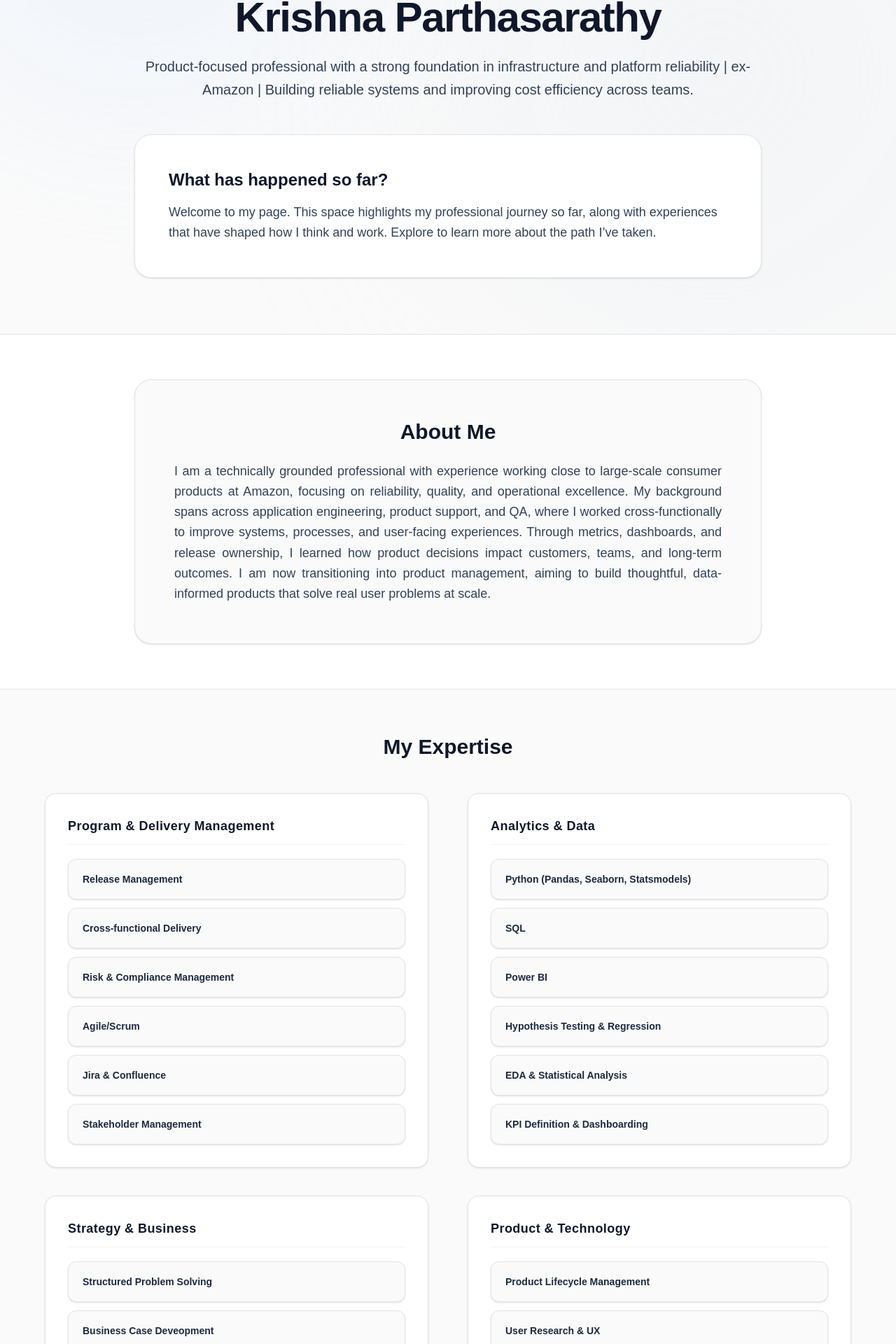
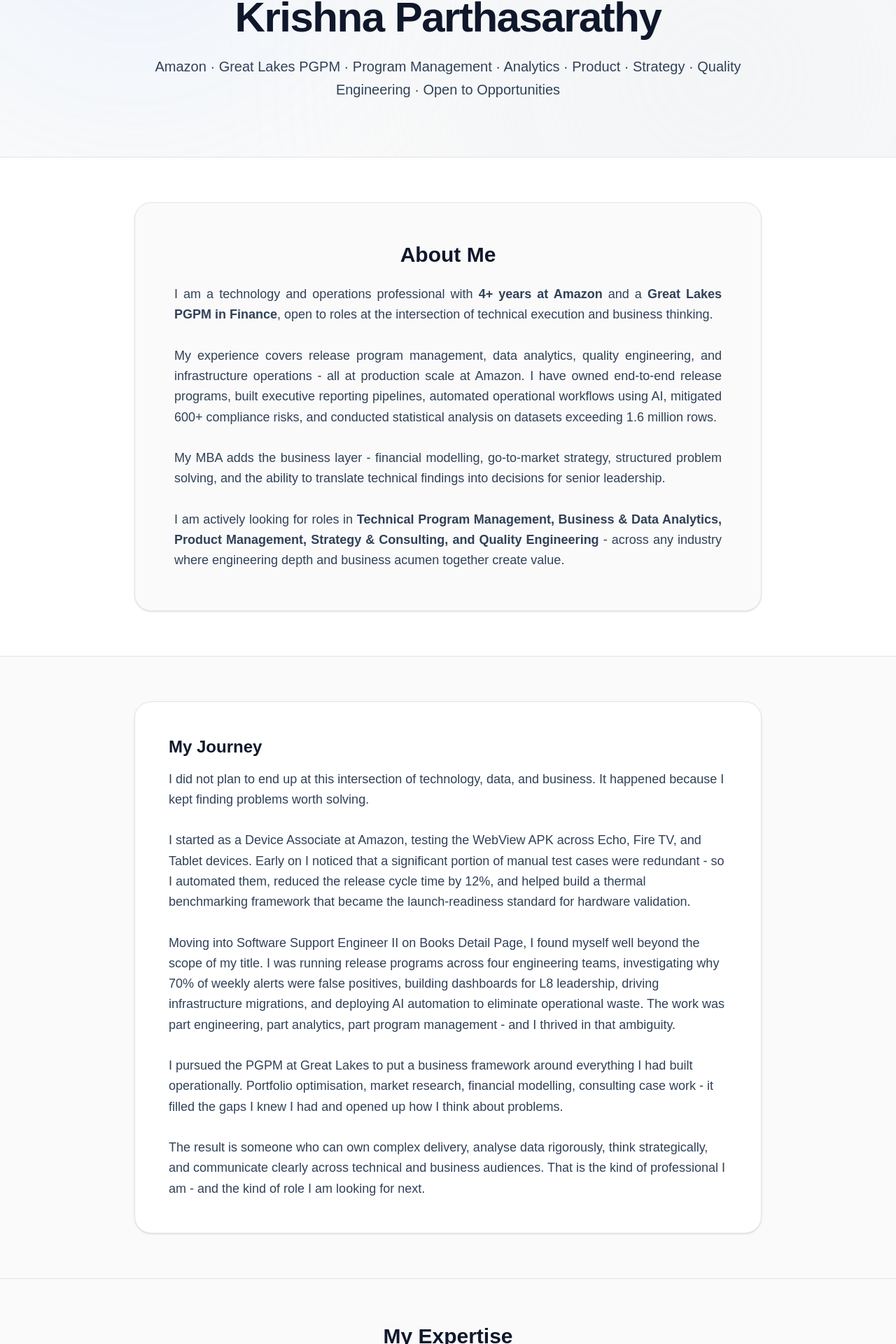
Before and after one commit to krishKp19/krishnaparthasarathy.1, a Next.js app: page / in a window 1280 px wide. Shown: the part 389-2309 px from the top of the page at 70% size. Built offline with nearby package versions, Linux system fonts and the light colour scheme.

Commit message:
Updating Home page

```diff
--- a/app/layout.tsx
+++ b/app/layout.tsx
@@ -21,7 +21,7 @@
         url: "/og-image.png", // This points to the image you put in the public folder
         width: 1200,
         height: 630,
-        alt: "Krishna Parthasarathy | Amazon | Program Management · Analytics · Strategy",
+        alt: "Krishna Parthasarathy | Amazon | Analytics · Strategy · Program Management · Product Management",
       },
     ],
   },
--- a/app/page.tsx
+++ b/app/page.tsx
@@ -1,6 +1,6 @@
 "use client";
 
-import FadeIn from "../components/FadeIn"; // Import our new animation component
+import FadeIn from "../components/FadeIn";
 
 export default function Home() {
   const expertise = [
@@ -30,7 +30,7 @@
       title: "Strategy & Business",
       skills: [
         "Structured Problem Solving",
-        "Business Case Deveopment",
+        "Business Case Development",
         "Go-to-Market Strategy",
         "Financial Modelling",
         "Root Cause Analysis",
@@ -46,6 +46,8 @@
         "CI/CD & Pipeline Automation",
         "Generative AI & LLM Integration",
         "A/B Testing",
+        "Selenium & Test Automation",
+        "Python & TypeScript",
       ],
     },
   ];
@@ -72,25 +74,12 @@
 
         <FadeIn delay={0.3}>
           <p className="text-base md:text-xl text-slate-700 max-w-4xl mx-auto font-medium leading-relaxed">
-            Product-focused professional with a strong foundation in infrastructure and platform reliability | ex-Amazon | Building reliable systems and improving cost efficiency across teams.
+            Amazon · Great Lakes PGPM · Program Management · Analytics · Product · Strategy · Quality Engineering · Open to Opportunities
           </p>
-        </FadeIn>
-
-        {/* WIDER, MORE ATTRACTIVE CARD */}
-        <FadeIn delay={0.4} direction="up">
-          <div className="mt-12 max-w-4xl w-full bg-white p-8 md:p-12 rounded-3xl border border-zinc-200 shadow-sm hover:shadow-md hover:-translate-y-1 transition-all duration-300 text-left">
-            <h2 className="text-xl md:text-2xl font-bold mb-4 text-slate-900">
-              What has happened so far?
-            </h2>
-
-            <p className="text-slate-700 leading-relaxed text-base md:text-lg font-medium">
-              Welcome to my page. This space highlights my professional journey so far, along with experiences that have shaped how I think and work. Explore to learn more about the path I’ve taken.
-            </p>
-          </div>
         </FadeIn>
       </section>
 
-      {/* ABOUT SECTION */}
+      {/* ABOUT SECTION — comes first, recruiter-facing */}
       <section className="px-6 py-16 text-center relative border-t border-zinc-200 bg-white">
         <FadeIn>
           <div className="max-w-4xl mx-auto bg-zinc-50 p-10 md:p-14 rounded-3xl border border-zinc-200 shadow-sm hover:shadow-md hover:-translate-y-1 transition-all duration-300">
@@ -98,7 +87,35 @@
               About Me
             </h2>
             <p className="text-slate-700 leading-relaxed text-base md:text-lg font-medium text-justify">
-              I am a technically grounded professional with experience working close to large-scale consumer products at Amazon, focusing on reliability, quality, and operational excellence. My background spans across application engineering, product support, and QA, where I worked cross-functionally to improve systems, processes, and user-facing experiences. Through metrics, dashboards, and release ownership, I learned how product decisions impact customers, teams, and long-term outcomes. I am now transitioning into product management, aiming to build thoughtful, data-informed products that solve real user problems at scale.
+              I am a technology and operations professional with <strong>4+ years at Amazon</strong> and a <strong>Great Lakes PGPM in Finance</strong>, open to roles at the intersection of technical execution and business thinking.
+              <br /><br />
+              My experience covers release program management, data analytics, quality engineering, and infrastructure operations - all at production scale at Amazon. I have owned end-to-end release programs, built executive reporting pipelines, automated operational workflows using AI, mitigated 600+ compliance risks, and conducted statistical analysis on datasets exceeding 1.6 million rows.
+              <br /><br />
+              My MBA adds the business layer - financial modelling, go-to-market strategy, structured problem solving, and the ability to translate technical findings into decisions for senior leadership.
+              <br /><br />
+              I am actively looking for roles in <strong>Technical Program Management, Business & Data Analytics, Product Management, Strategy & Consulting, and Quality Engineering</strong> - across any industry where engineering depth and business acumen together create value.
+            </p>
+          </div>
+        </FadeIn>
+      </section>
+
+      {/* JOURNEY SECTION — comes second, human story */}
+      <section className="flex flex-col items-center justify-center text-center px-6 py-16 border-t border-zinc-200">
+        <FadeIn delay={0.4} direction="up">
+          <div className="max-w-4xl w-full bg-white p-8 md:p-12 rounded-3xl border border-zinc-200 shadow-sm hover:shadow-md hover:-translate-y-1 transition-all duration-300 text-left">
+            <h2 className="text-xl md:text-2xl font-bold mb-4 text-slate-900">
+              My Journey
+            </h2>
+            <p className="text-slate-700 leading-relaxed text-base md:text-lg font-medium">
+              I did not plan to end up at this intersection of technology, data, and business. It happened because I kept finding problems worth solving.
+              <br /><br />
+              I started as a Device Associate at Amazon, testing the WebView APK across Echo, Fire TV, and Tablet devices. Early on I noticed that a significant portion of manual test cases were redundant - so I automated them, reduced the release cycle time by 12%, and helped build a thermal benchmarking framework that became the launch-readiness standard for hardware validation.
+              <br /><br />
+              Moving into Software Support Engineer II on Books Detail Page, I found myself well beyond the scope of my title. I was running release programs across four engineering teams, investigating why 70% of weekly alerts were false positives, building dashboards for L8 leadership, driving infrastructure migrations, and deploying AI automation to eliminate operational waste. The work was part engineering, part analytics, part program management - and I thrived in that ambiguity.
+              <br /><br />
+              I pursued the PGPM at Great Lakes to put a business framework around everything I had built operationally. Portfolio optimisation, market research, financial modelling, consulting case work - it filled the gaps I knew I had and opened up how I think about problems.
+              <br /><br />
+              The result is someone who can own complex delivery, analyse data rigorously, think strategically, and communicate clearly across technical and business audiences. That is the kind of professional I am - and the kind of role I am looking for next.
             </p>
           </div>
         </FadeIn>
@@ -116,13 +133,11 @@
 
           <div className="grid grid-cols-1 md:grid-cols-2 gap-x-14 gap-y-10 w-full mb-4">
             {expertise.map((section, index) => (
-              /* Notice the index * 0.15 delay to stagger the cards */
               <FadeIn key={section.title} delay={index * 0.15}>
                 <div className="bg-white p-6 md:p-8 rounded-2xl border border-zinc-200 shadow-sm hover:shadow-md transition-shadow duration-300 h-full">
                   <h3 className="text-lg font-bold mb-5 text-slate-900 tracking-wide border-b border-zinc-100 pb-3">
                     {section.title}
                   </h3>
-
                   <div className="grid grid-cols-1 gap-3">
                     {section.skills.map((skill, skillIndex) => (
                       <div
```
